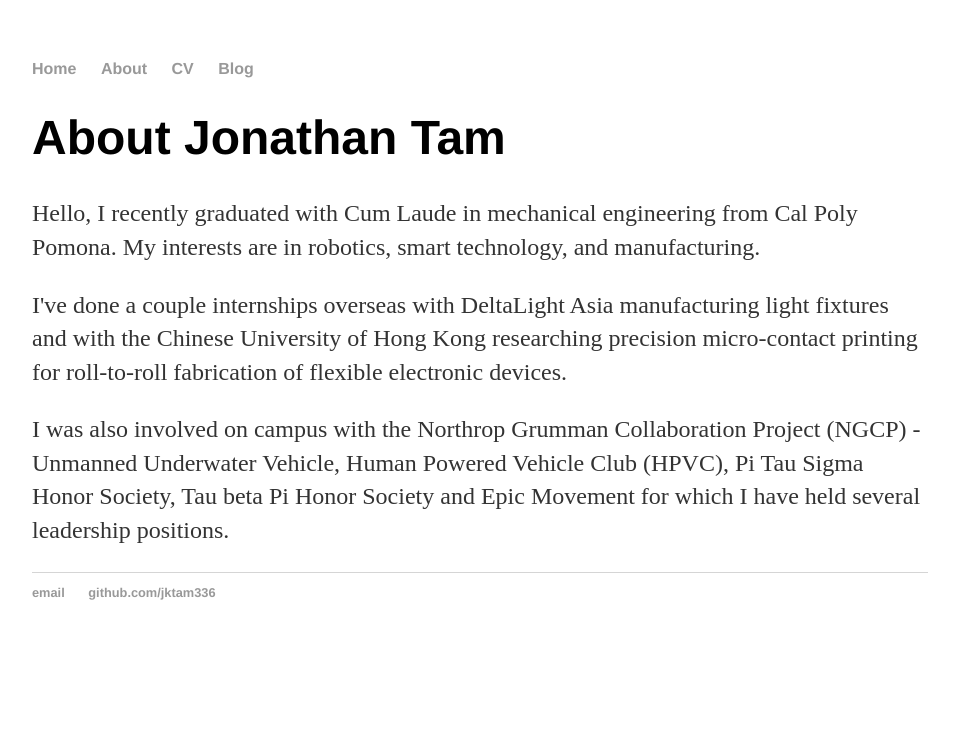
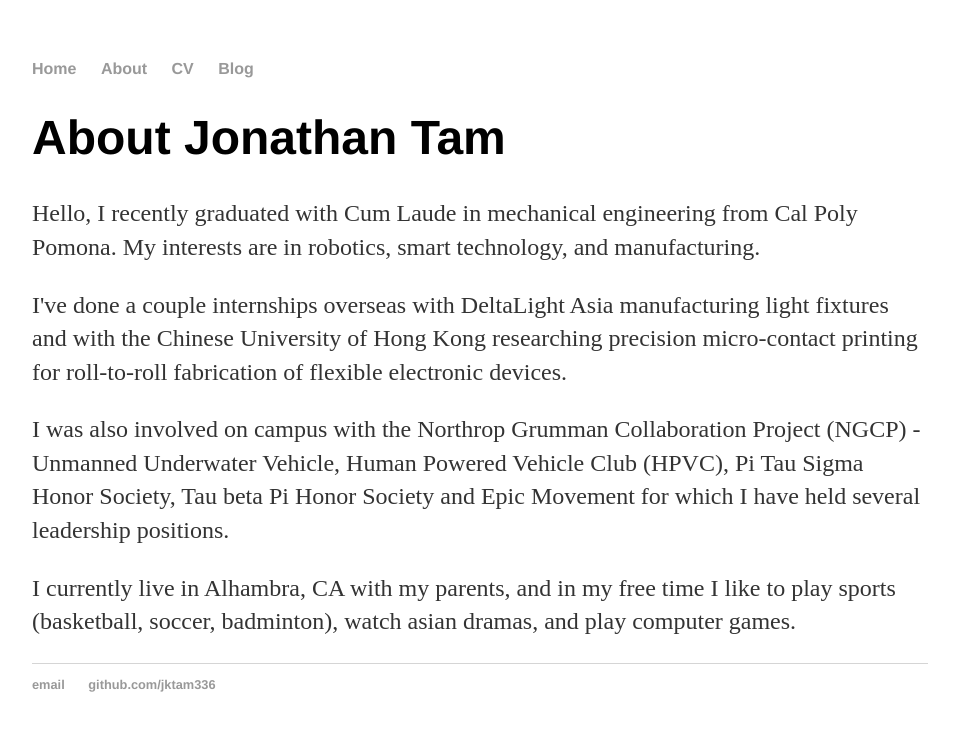
Before and after one commit to jktam336/jktam336.github.io, a Jekyll site: the page built from about/index.html, in a window 1280 px wide. Shown: the top 731 px of the page, without its empty margins (160-1119 px from the left). Built offline with Jekyll 4.4.1, drawn with Linux system fonts in a browser that asks for light colours.

Commit message:
Update index.html

```diff
--- a/about/index.html
+++ b/about/index.html
@@ -8,3 +8,5 @@ title: About Jonathan Tam
 <p>I've done a couple internships overseas with DeltaLight Asia manufacturing light fixtures and with the Chinese University of Hong Kong researching precision micro-contact printing for roll-to-roll fabrication of flexible electronic devices.</p>
 
 <p>I was also involved on campus with the Northrop Grumman Collaboration Project (NGCP) - Unmanned Underwater Vehicle, Human Powered Vehicle Club (HPVC), Pi Tau Sigma Honor Society, Tau beta Pi Honor Society and Epic Movement for which I have held several leadership positions.</p>
+
+<p>I currently live in Alhambra, CA with my parents, and in my free time I like to play sports (basketball, soccer, badminton), watch asian dramas, and play computer games.</p>
```
